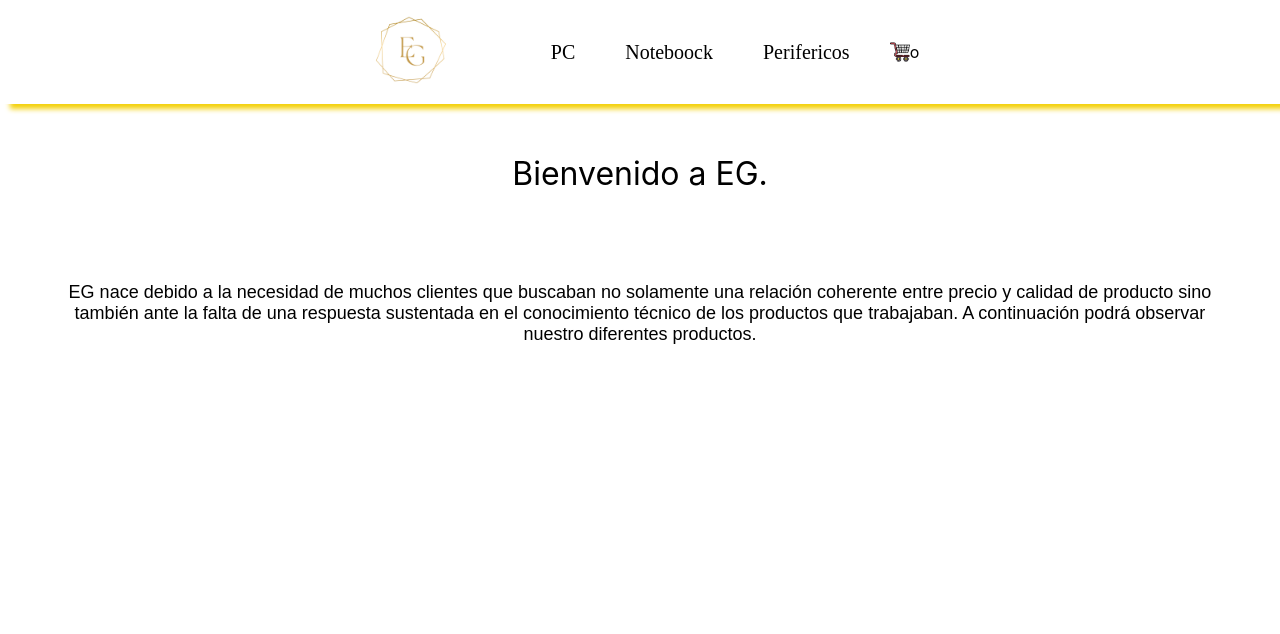
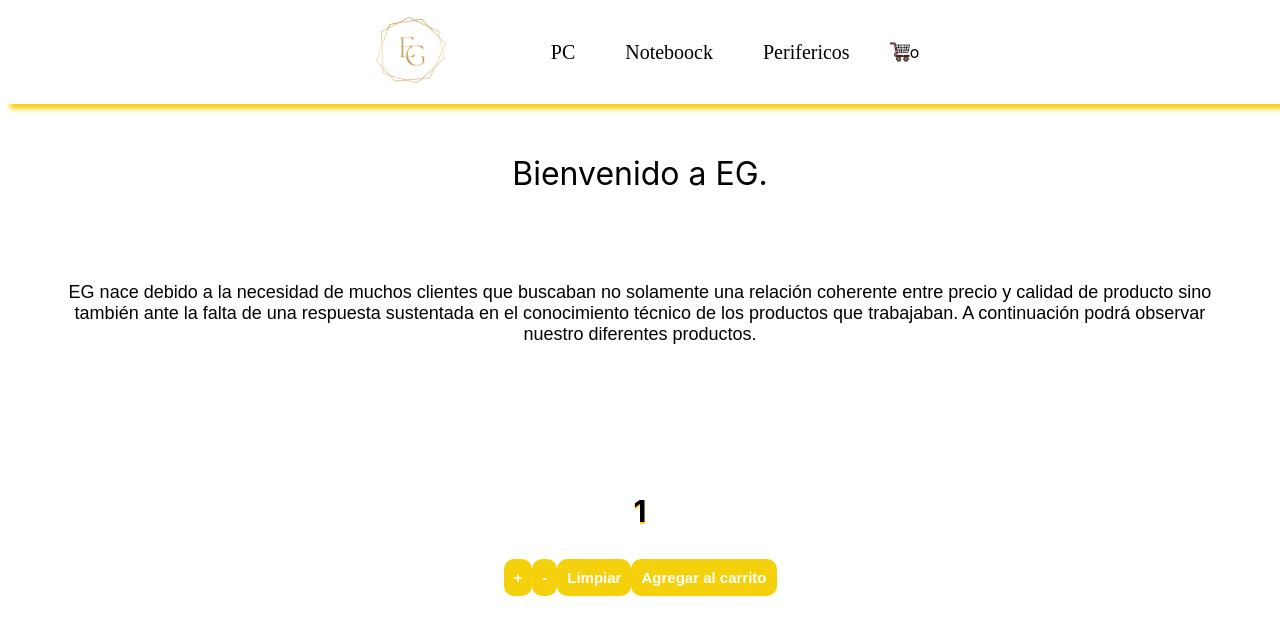
Before and after one commit to eze-garay/Insumos-GarayTessoreEzequiel, a React (Create React App) app: page / in a window 1280 px wide. Shown: the top 634 px of the page. Built offline with nearby package versions, Linux system fonts and the light colour scheme.

Commit message:
contador

```diff
--- /dev/null
+++ b/src/components/ItemCount/ItemCount.css
@@ -0,0 +1,21 @@
+.Numero{text-align: center;font-size: 30px;text-shadow: 0 2px  rgb(244, 209, 10);}
+
+.Contador{
+    text-align: center;
+    margin: auto;
+    padding: 50px 0;
+    transition: all .5s;
+}
+.Button{
+    border: none;
+    background-color: rgb(244, 209, 10);
+    padding: 10px;
+    border-radius: 10px;
+    font-size: 15px;
+    font-weight: 800;
+    color: white;
+    cursor: pointer;
+}
+Button:hover{
+    background-color: rgb(252, 167, 9);
+}
--- /dev/null
+++ b/src/components/ItemCount/ItemCount.js
@@ -0,0 +1,39 @@
+import { useState } from 'react'
+import './ItemCount.css'
+
+
+const ItemCount = ({onAdd, stock,}) => {
+    const [count, SetCount] = useState(1)
+
+
+
+    const decrement = () =>{
+        if (count >0) {
+            SetCount (prev => prev - 1)
+        }
+    }
+    const increment = () =>{
+        if (0 <= count || count <= stock) {
+            SetCount (prev => prev + 1)
+        }
+
+    }
+
+    const reset = () =>{
+        SetCount (0)
+    }
+
+
+
+    return (
+        <div className="Contador">
+            <h3 className="Numero">{count}</h3>
+            <button className='Button'onClick={increment} >+</button>
+            <button className='Button'onClick={decrement} >-</button>
+            <button className='Button'onClick={reset}>Limpiar</button>
+            <button className='Button'onClick={()=> onAdd(count)} >Agregar al carrito</button>
+        </div>
+    )
+}
+
+export default ItemCount
--- a/src/components/ItemListContainer/ItemListContainer.css
+++ b/src/components/ItemListContainer/ItemListContainer.css
@@ -1,6 +1,3 @@
-.ContainerList{
-
-}
 .ListTitle{
 
     font-weight: normal;
--- a/src/components/ItemListContainer/ItemListContainer.js
+++ b/src/components/ItemListContainer/ItemListContainer.js
@@ -1,4 +1,5 @@
 import'./ItemListContainer.css'
+import ItemCount from '../ItemCount/ItemCount';
 
 const ItemListContainer = ({greeting}) => {
     return (
@@ -7,6 +8,7 @@ const ItemListContainer = ({greeting}) => {
             <div className='ListP'>
             <p>EG nace debido a la necesidad de muchos clientes que buscaban no solamente una relación coherente entre precio y calidad de producto sino también ante la falta de una respuesta sustentada en el conocimiento técnico de los productos que trabajaban. A continuación podrá observar nuestro diferentes productos.</p>
             </div>
+            <ItemCount onAdd={(count)=> console.log('Se agregaron ' + count) } stock={5} />
 
         </div>
     )
```
